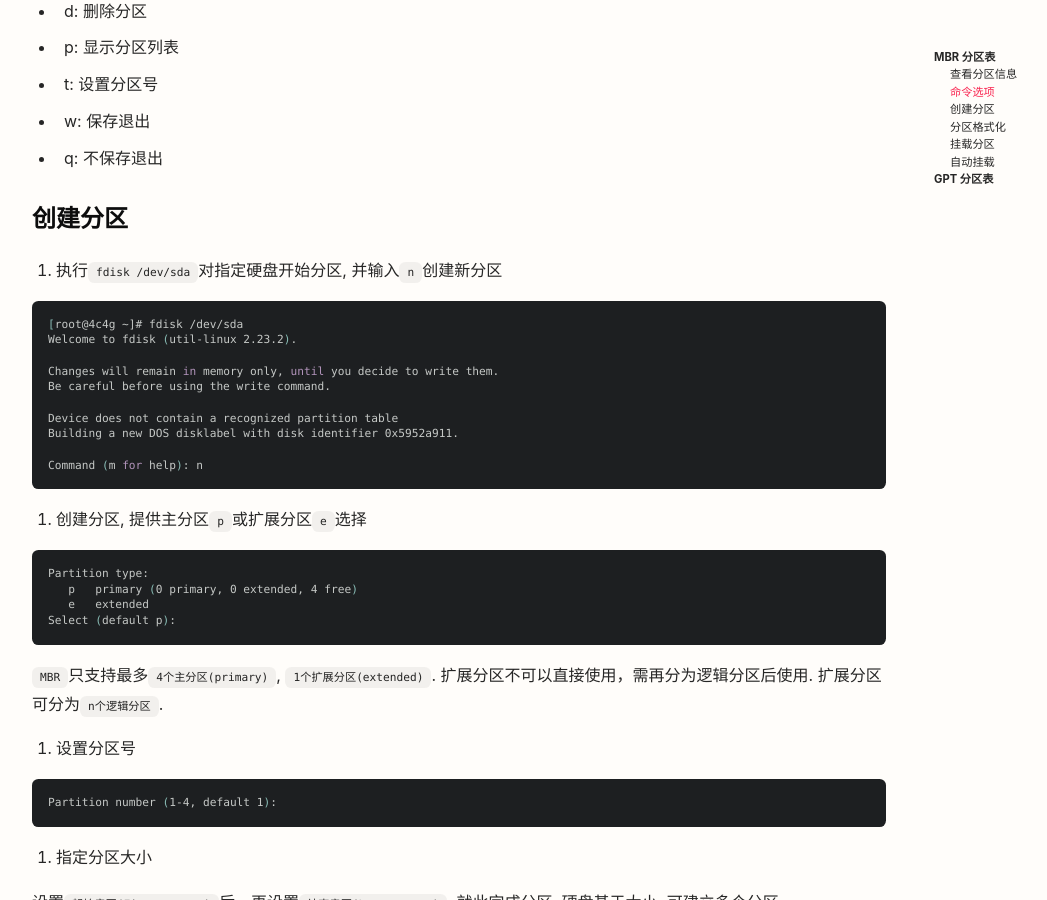
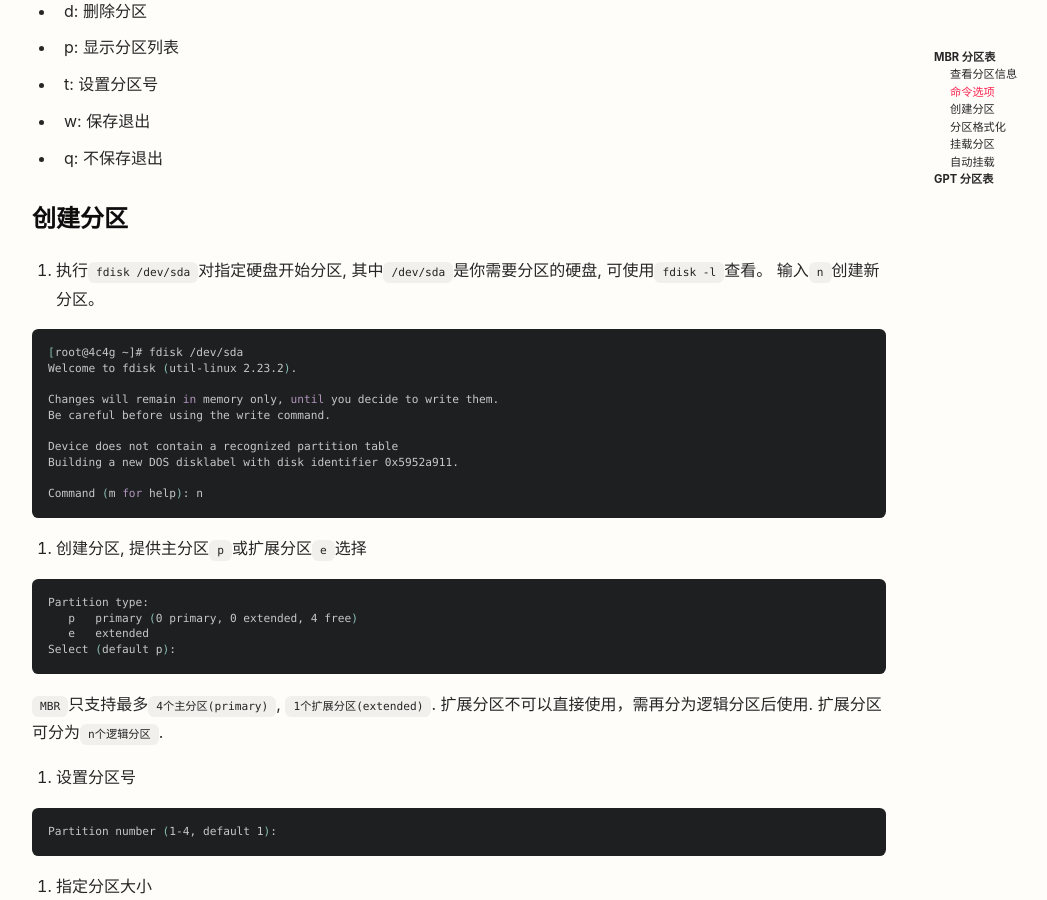
Before and after one commit to cloudland/cloudland.github.io, a Jekyll site: the page built from _posts/devops/2022-04-09-linux-02.md, in a window 1280 px wide and 900 px high, scrolled down 1159 px. Shown: the whole window, without its empty margins (71-1118 px from the left). Built offline with Jekyll 4.4.1, drawn with Linux system fonts in a browser that asks for light colours; nearby versions of some CDN libraries.

Commit message:
新增linux分区手册

````diff
--- a/_posts/devops/2022-04-09-linux-02.md
+++ b/_posts/devops/2022-04-09-linux-02.md
@@ -64,7 +64,7 @@ I/O size (minimum/optimal): 512 bytes / 512 bytes
 
 ### 创建分区
 
-1. 执行`fdisk /dev/sda`对指定硬盘开始分区, 并输入`n`创建新分区
+1. 执行`fdisk /dev/sda`对指定硬盘开始分区, 其中`/dev/sda`是你需要分区的硬盘, 可使用`fdisk -l`查看。 输入`n`创建新分区。
 
 ```shell
 [root@4c4g ~]# fdisk /dev/sda
@@ -159,7 +159,6 @@ echo "/dev/sdb1 /cloudland ext4 defaults 0 0">>/etc/fstab
 
 注: 如挂载不正确, 会导致重启后, 请谨慎操作。服务无法重启可使用`mount -o remount,rw /`重新挂载, 在修改`/etc/fstab`文件
 
-
 ## GPT 分区表
 
 > 待学习
````
